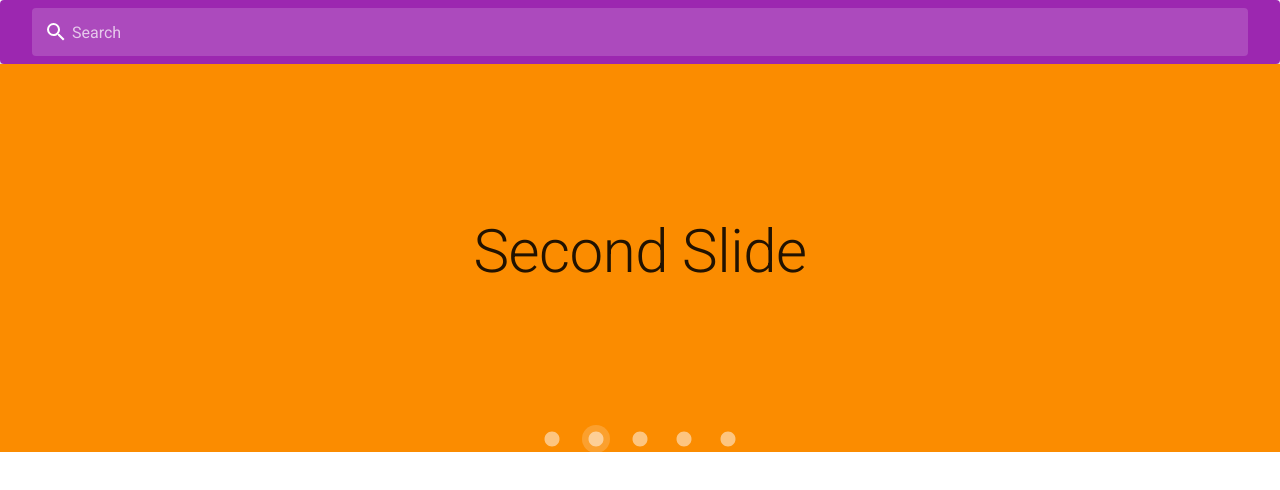
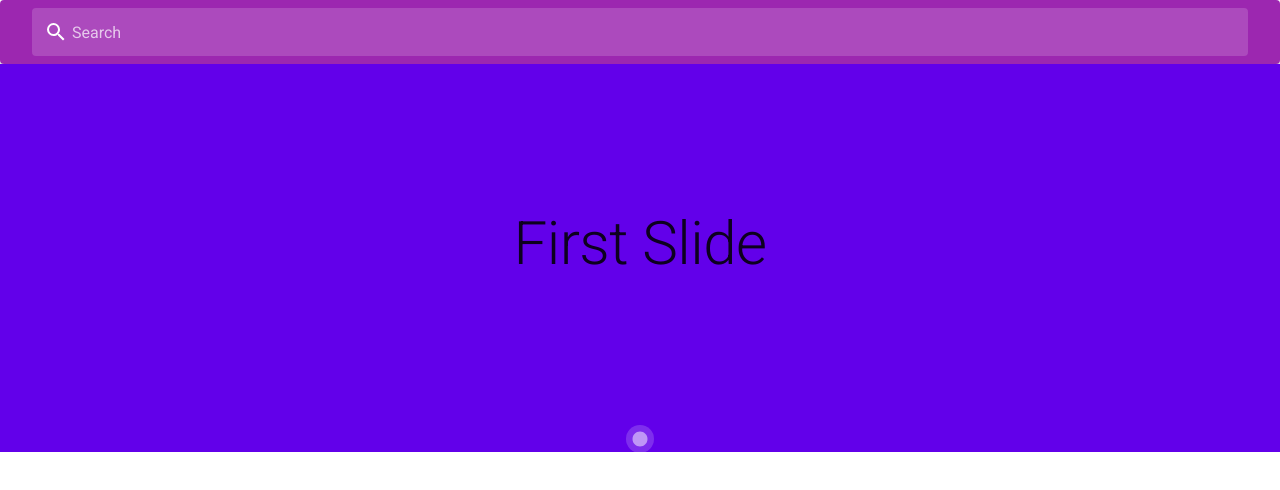
Before and after one commit to yuriechan/phoenix-reviews, a Vue app: page / in a window 1280 px wide. Shown: the top 490 px of the page. Built offline with nearby package versions, Linux system fonts and the light colour scheme.

Commit message:
set only one placeholder for carousel's color and slide

```diff
--- a/src/components/Carousels.vue
+++ b/src/components/Carousels.vue
@@ -1,9 +1,11 @@
 <template>
   <v-carousel cycle height="400" hide-delimiter-background show-arrows-on-hover>
-    <v-carousel-item v-for="(slide, i) in slides" :key="i">
-      <v-sheet :color="colors[i]" height="100%">
+    <v-carousel-item>
+      <v-sheet :color="color" height="100%">
         <v-row class="fill-height" align="center" justify="center">
-        <div class="display-3">{{ slide }} Slide</div>
+          <p class="display-3">
+            {{ slide }} Slide
+          </p>
         </v-row>
       </v-sheet>
     </v-carousel-item>
@@ -14,20 +16,8 @@
 export default {
     data() {
         return {
-            colors: [
-                'indigo',
-                'warning',
-                'pink darken-2',
-                'red lighten-1',
-                'deep-purple accent-4',
-            ],
-            slides: [
-                'First',
-                'Second',
-                'Third',
-                'Fourth',
-                'Fifth',
-            ],
+            color: 'deep-purple accent-4',
+            slide: 'First',
         }
     }
 }
```
Also changed, not shown: src/components/Login.vue (added, +80 -0 lines).
